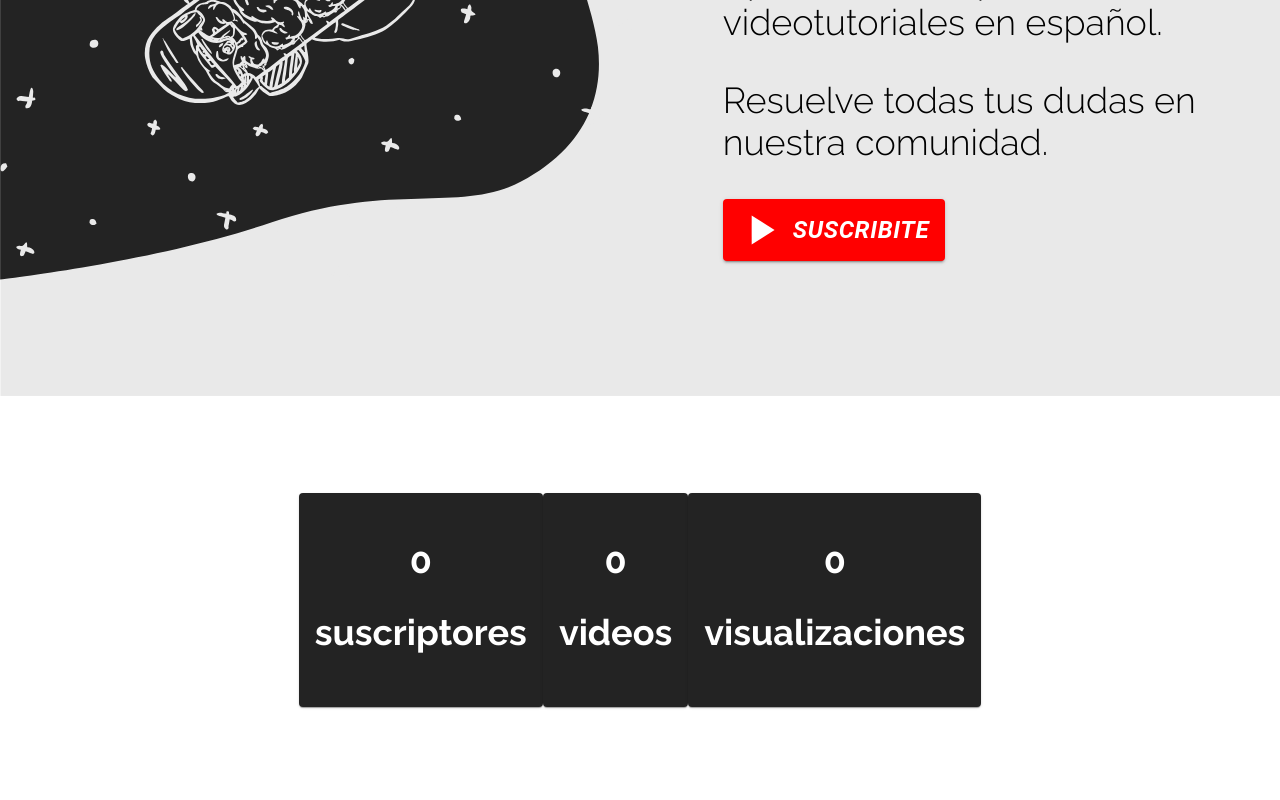
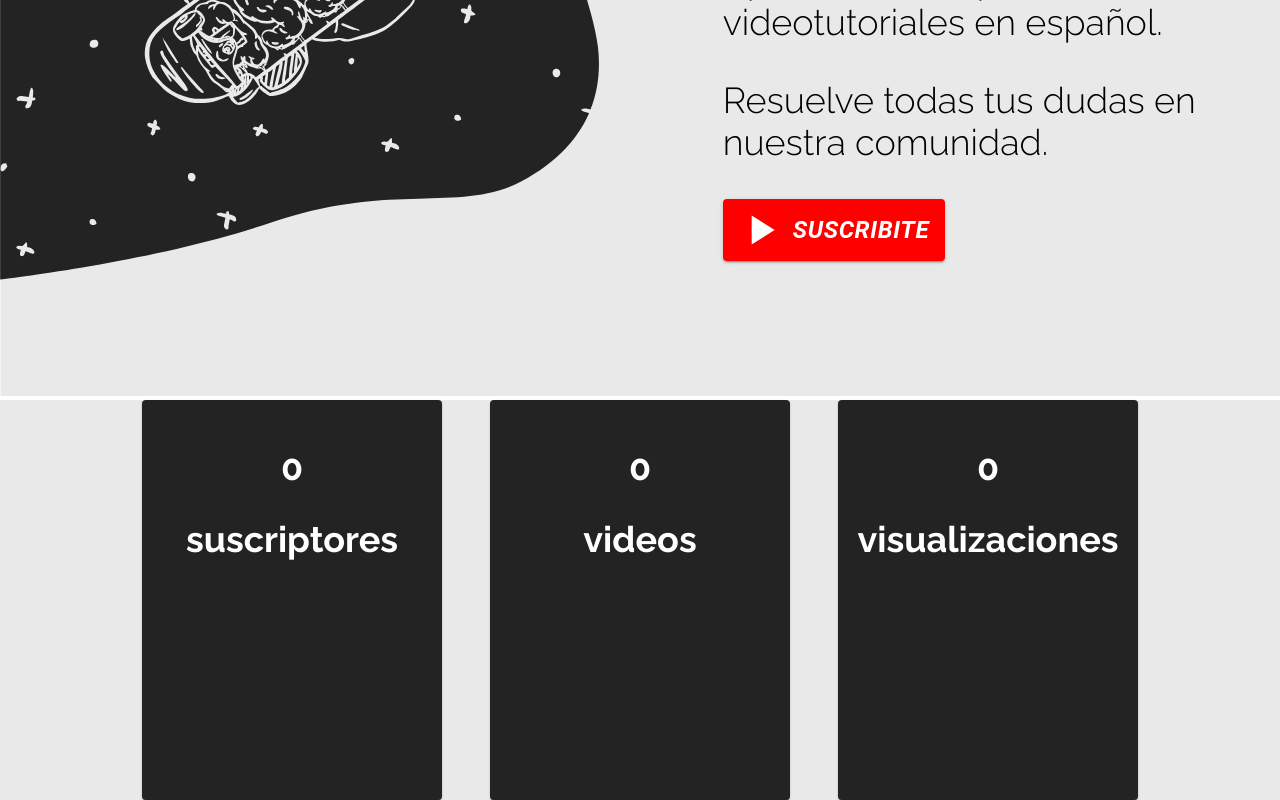
Before and after one commit to ramirofarias/assix-serigrafia, a React (Create React App) app: page / in a window 1280 px wide. Shown: the part 400-1200 px from the top of the page. Built offline with nearby package versions, Linux system fonts and the light colour scheme; no server answers.

Commit message:
Fetched Ultimos videos

```diff
--- a/src/App.js
+++ b/src/App.js
@@ -4,6 +4,7 @@ import React from "react";
 import Homepage from "./pages/Homepage";
 import Navbar from "./components/Navbar";
 import Comunidad from "./pages/Comunidad";
+import UltimosVideos from "./pages/UltimosVideos";
 
 const App = () => {
   return (
@@ -11,6 +12,7 @@ const App = () => {
       <Navbar />
       <Homepage />
       <Comunidad />
+      <UltimosVideos />
     </ThemeProvider>
   );
 };
--- a/src/pages/Comunidad.css
+++ b/src/pages/Comunidad.css
@@ -2,3 +2,10 @@ h2 {
   color: white;
   text-align: center;
 }
+
+.card {
+  margin-left: 1em;
+  margin-right: 1em;
+  width: 300px;
+  height: 400px;
+}
--- a/src/pages/Comunidad.jsx
+++ b/src/pages/Comunidad.jsx
@@ -3,9 +3,9 @@ import React, { useEffect, useState } from "react";
 import CountUp from "react-countup";
 
 import "./Comunidad.css";
+export const YOUTUBE_API = process.env.REACT_APP_YOUTUBE_API_KEY;
 
 const Comunidad = () => {
-  const YOUTUBE_API = process.env.REACT_APP_YOUTUBE_API_KEY;
   const CHANNEL_ID = "UCr4Lrxwu3Sm3yNtf37cI7tg";
 
   const [subscriberCount, setSubscriberCount] = useState(0);
@@ -24,7 +24,6 @@ const Comunidad = () => {
       setVideosCount(videos);
       setViewCount(views);
       setSubscriberCount(subs);
-      console.log(data);
     };
     fetchSubs();
   }, []);
@@ -35,33 +34,45 @@ const Comunidad = () => {
       direction="row"
       justify="center"
       alignItems="center"
-      style={{ height: "50vh" }}
+      style={{ height: "50vh", backgroundColor: "#e9e9e9" }}
     >
       <Grid item>
-        <Card style={{ backgroundColor: "#232323" }} id="subscriberCount">
+        <Card
+          style={{ backgroundColor: "#232323" }}
+          id="subscriberCount"
+          className="card"
+        >
           <CardContent>
             <h2>
-              <CountUp end={subscriberCount} />
+              <CountUp end={subscriberCount} duration={3} />
             </h2>
             <h2>suscriptores</h2>
           </CardContent>
         </Card>
       </Grid>
       <Grid item>
-        <Card style={{ backgroundColor: "#232323" }} id="videosCount">
+        <Card
+          style={{ backgroundColor: "#232323" }}
+          id="videosCount"
+          className="card"
+        >
           <CardContent>
             <h2>
-              <CountUp end={videoCount} />
+              <CountUp end={videoCount} duration={4} />
             </h2>
             <h2>videos</h2>
           </CardContent>
         </Card>
       </Grid>
       <Grid item>
-        <Card style={{ backgroundColor: "#232323" }} id="viewsCount">
+        <Card
+          style={{ backgroundColor: "#232323" }}
+          id="viewsCount"
+          className="card"
+        >
           <CardContent>
             <h2>
-              <CountUp end={viewCount} />
+              <CountUp end={viewCount} duration={4} />
             </h2>
             <h2>visualizaciones</h2>
           </CardContent>
--- /dev/null
+++ b/src/pages/UltimosVideos.jsx
@@ -0,0 +1,48 @@
+import { Grid } from "@material-ui/core";
+import React, { useEffect, useState } from "react";
+
+const APIKEY = process.env.REACT_APP_YOUTUBE_API_KEY;
+
+const UltimosVideos = () => {
+  const [videos, setVideos] = useState([]);
+  useEffect(() => {
+    const fetchLatestVideos = async () => {
+      const response = await fetch(
+        `https://youtube.googleapis.com/youtube/v3/search?channelId=UCr4Lrxwu3Sm3yNtf37cI7tg&maxResults=4&order=date&type=video&key=${APIKEY}`
+      );
+      const data = await response.json();
+      const videosList = data.items.map(
+        (obj) => "http://www.youtube.com/embed/" + obj.id.videoId
+      );
+      setVideos(videosList);
+    };
+    fetchLatestVideos();
+  }, []);
+
+  return (
+    <Grid
+      container
+      direction="row"
+      justify="center"
+      alignItems="center"
+      style={{ backgroundColor: "#232323" }}
+    >
+      <div className="users">
+        {videos.map((video) => (
+          <Grid item xs={12}>
+            <iframe
+              src={video}
+              width="540"
+              height="450"
+              title="asdasd"
+              frameBorder="0"
+              allowFullScreen
+            ></iframe>
+          </Grid>
+        ))}
+      </div>
+    </Grid>
+  );
+};
+
+export default UltimosVideos;
```
